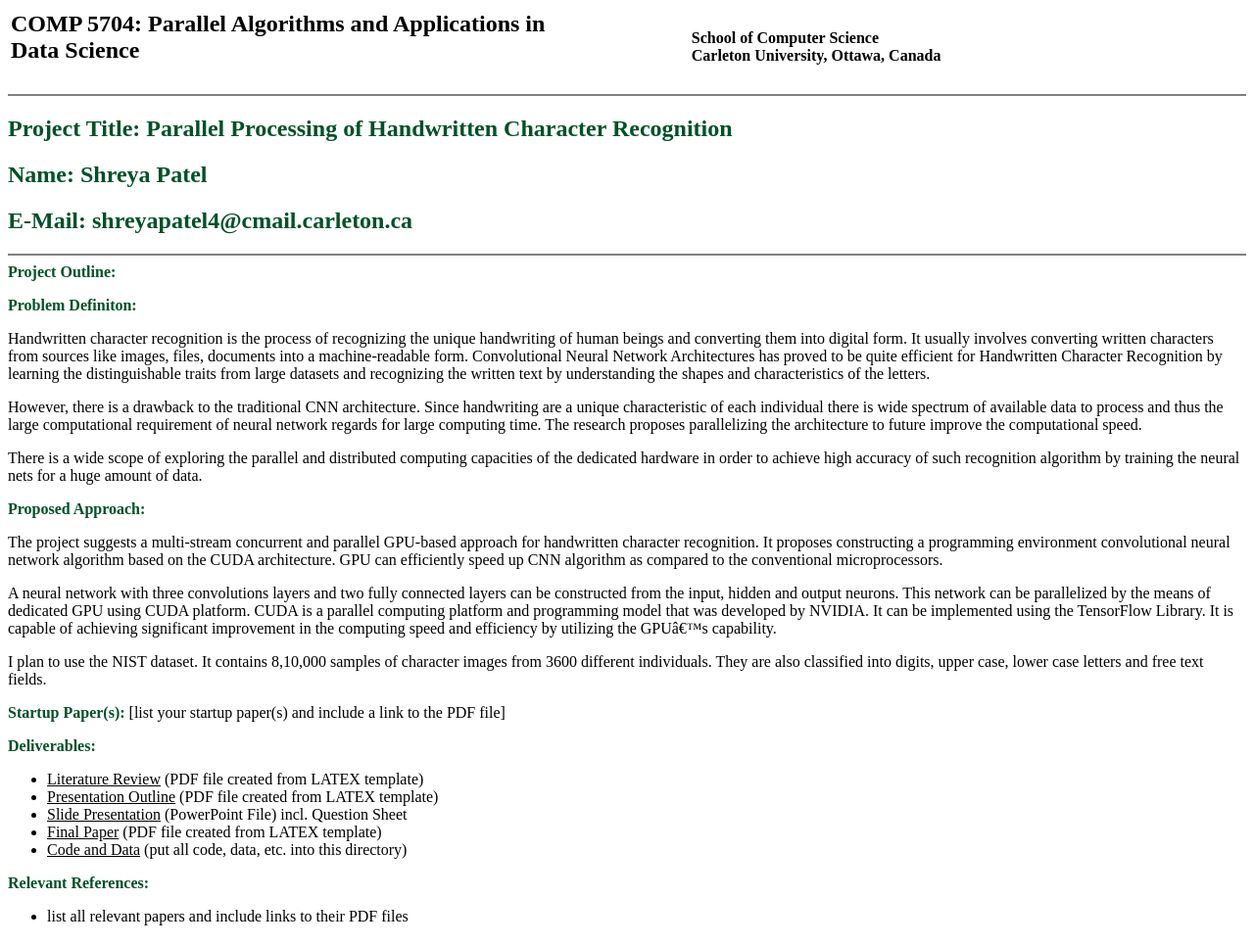
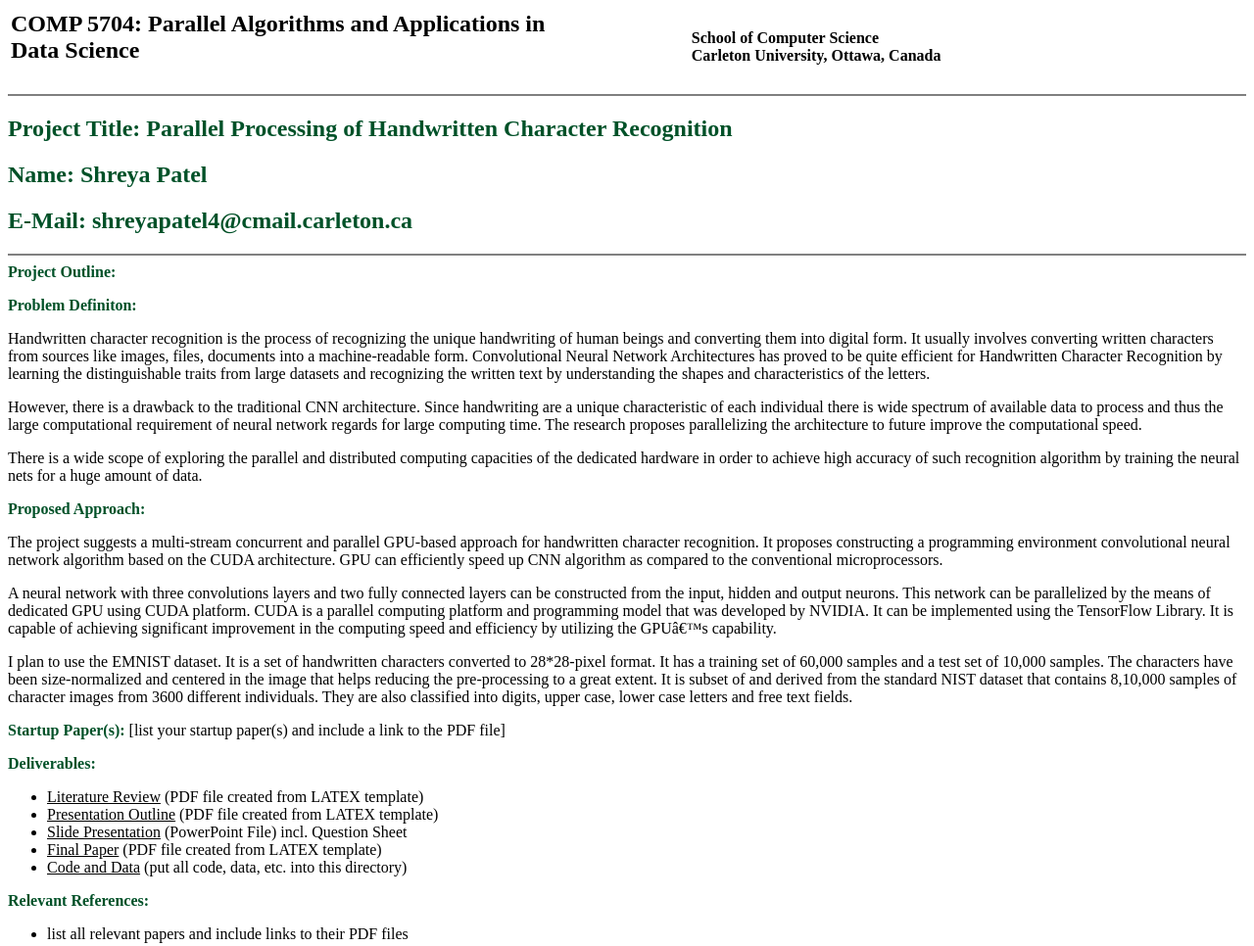
Before and after one commit to shreyapatel8/shreyapatel8.github.io, a plain HTML site: page index.html in a window 1280 px wide. Shown: the whole page at 98% size. Drawn offline with Linux system fonts and the light colour scheme.

Commit message:
project proposal

```diff
--- a/index.html
+++ b/index.html
@@ -60,7 +60,7 @@
   A neural network with three convolutions layers and two fully connected layers can be constructed from the input, hidden and output neurons. This network can be parallelized by the means of dedicated GPU using CUDA platform. CUDA is a parallel computing platform and programming model that was developed by NVIDIA. It can be implemented using the TensorFlow Library. It is capable of achieving significant improvement in the computing speed and efficiency by utilizing the GPU’s capability.
 </p>
 <p>
-  I plan to use the NIST dataset. It contains 8,10,000 samples of character images from 3600 different individuals. They are also classified into digits, upper case, lower case letters and free text fields.
+  I plan to use the EMNIST dataset. It is a set of handwritten characters converted to 28*28-pixel format. It has a training set of 60,000 samples and a test set of 10,000 samples. The characters have been size-normalized and centered in the image that helps reducing the pre-processing to a great extent. It is subset of and derived from the standard NIST dataset that contains 8,10,000 samples of character images from 3600 different individuals. They are also classified into digits, upper case, lower case letters and free text fields.
 </p>
 
 <p><b><font color="#005128">Startup Paper(s):</font></b> [list your
```
